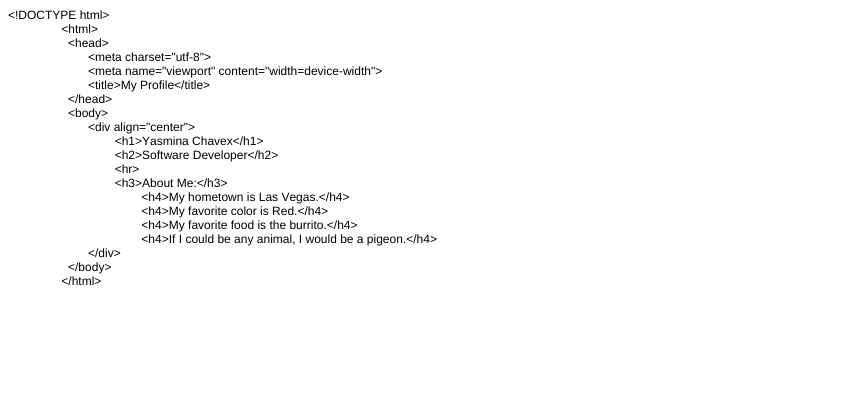
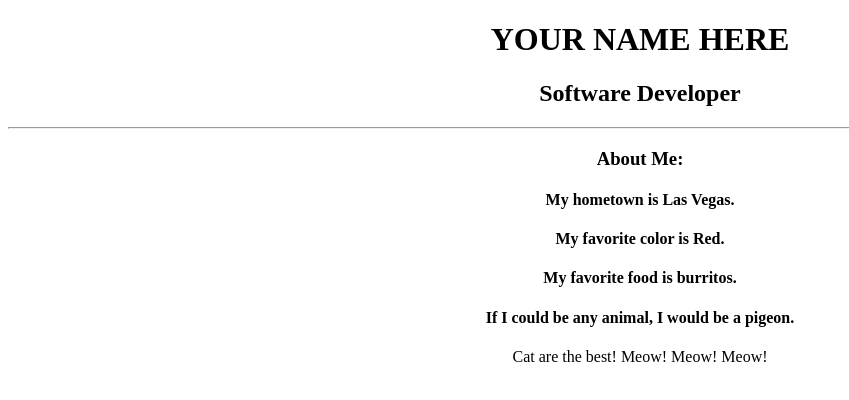
Before and after one commit to yasminachavez/My-First-Repo-UNLV-YC, a plain HTML site: page index.html in a window 1280 px wide. Shown: the whole page, without its empty margins (0-849 px from the left). Drawn offline with Linux system fonts and the light colour scheme.

Commit message:
cats rule

```diff
--- a/index.html
+++ b/index.html
@@ -1,37 +1,21 @@
-<!DOCTYPE html PUBLIC "-//W3C//DTD HTML 4.01//EN" "http://www.w3.org/TR/html4/strict.dtd">
+<!DOCTYPE html>
 		<html>
 		  <head>
-  <meta http-equiv="Content-Type" content="text/html; charset=utf-8">
-  <meta http-equiv="Content-Style-Type" content="text/css">
-  <title></title>
-  <meta name="Generator" content="Cocoa HTML Writer">
-  <meta name="CocoaVersion" content="2113.6">
-  <style type="text/css">
-    p.p1 {margin: 0.0px 0.0px 0.0px 0.0px; font: 12.0px Helvetica; -webkit-text-stroke: #000000}
-    span.s1 {font-kerning: none}
-    span.Apple-tab-span {white-space:pre}
-  </style>
+			<meta charset="utf-8">
+			<meta name="viewport" content="width=device-width">
+			<title>My Profile</title>
 		  </head>
 		  <body>
-<p class="p1"><span class="s1">&lt;!DOCTYPE html&gt;</span></p>
-<p class="p1"><span class="s1"><span class="Apple-tab-span">	</span><span class="Apple-tab-span">	</span>&lt;html&gt;</span></p>
-<p class="p1"><span class="s1"><span class="Apple-tab-span">	</span><span class="Apple-tab-span">	</span><span class="Apple-converted-space">  </span>&lt;head&gt;</span></p>
-<p class="p1"><span class="s1"><span class="Apple-tab-span">	</span><span class="Apple-tab-span">	</span><span class="Apple-tab-span">	</span>&lt;meta charset="utf-8"&gt;</span></p>
-<p class="p1"><span class="s1"><span class="Apple-tab-span">	</span><span class="Apple-tab-span">	</span><span class="Apple-tab-span">	</span>&lt;meta name="viewport" content="width=device-width"&gt;</span></p>
-<p class="p1"><span class="s1"><span class="Apple-tab-span">	</span><span class="Apple-tab-span">	</span><span class="Apple-tab-span">	</span>&lt;title&gt;My Profile&lt;/title&gt;</span></p>
-<p class="p1"><span class="s1"><span class="Apple-tab-span">	</span><span class="Apple-tab-span">	</span><span class="Apple-converted-space">  </span>&lt;/head&gt;</span></p>
-<p class="p1"><span class="s1"><span class="Apple-tab-span">	</span><span class="Apple-tab-span">	</span><span class="Apple-converted-space">  </span>&lt;body&gt;</span></p>
-<p class="p1"><span class="s1"><span class="Apple-tab-span">	</span><span class="Apple-tab-span">	</span><span class="Apple-tab-span">	</span>&lt;div align="center"&gt;</span></p>
-<p class="p1"><span class="s1"><span class="Apple-tab-span">	</span><span class="Apple-tab-span">	</span><span class="Apple-tab-span">	</span><span class="Apple-tab-span">	</span>&lt;h1&gt;Yasmina Chavex&lt;/h1&gt;</span></p>
-<p class="p1"><span class="s1"><span class="Apple-tab-span">	</span><span class="Apple-tab-span">	</span><span class="Apple-tab-span">	</span><span class="Apple-tab-span">	</span>&lt;h2&gt;Software Developer&lt;/h2&gt;</span></p>
-<p class="p1"><span class="s1"><span class="Apple-tab-span">	</span><span class="Apple-tab-span">	</span><span class="Apple-tab-span">	</span><span class="Apple-tab-span">	</span>&lt;hr&gt;</span></p>
-<p class="p1"><span class="s1"><span class="Apple-tab-span">	</span><span class="Apple-tab-span">	</span><span class="Apple-tab-span">	</span><span class="Apple-tab-span">	</span>&lt;h3&gt;About Me:&lt;/h3&gt;</span></p>
-<p class="p1"><span class="s1"><span class="Apple-tab-span">	</span><span class="Apple-tab-span">	</span><span class="Apple-tab-span">	</span><span class="Apple-tab-span">	</span><span class="Apple-tab-span">	</span>&lt;h4&gt;My hometown is Las Vegas.&lt;/h4&gt;</span></p>
-<p class="p1"><span class="s1"><span class="Apple-tab-span">	</span><span class="Apple-tab-span">	</span><span class="Apple-tab-span">	</span><span class="Apple-tab-span">	</span><span class="Apple-tab-span">	</span>&lt;h4&gt;My favorite color is Red.&lt;/h4&gt;</span></p>
-<p class="p1"><span class="s1"><span class="Apple-tab-span">	</span><span class="Apple-tab-span">	</span><span class="Apple-tab-span">	</span><span class="Apple-tab-span">	</span><span class="Apple-tab-span">	</span>&lt;h4&gt;My favorite food is the burrito.&lt;/h4&gt;</span></p>
-<p class="p1"><span class="s1"><span class="Apple-tab-span">	</span><span class="Apple-tab-span">	</span><span class="Apple-tab-span">	</span><span class="Apple-tab-span">	</span><span class="Apple-tab-span">	</span>&lt;h4&gt;If I could be any animal, I would be a pigeon.&lt;/h4&gt;</span></p>
-<p class="p1"><span class="s1"><span class="Apple-tab-span">	</span><span class="Apple-tab-span">	</span><span class="Apple-tab-span">	</span>&lt;/div&gt;</span></p>
-<p class="p1"><span class="s1"><span class="Apple-tab-span">	</span><span class="Apple-tab-span">	</span><span class="Apple-converted-space">  </span>&lt;/body&gt;</span></p>
-<p class="p1"><span class="s1"><span class="Apple-tab-span">	</span><span class="Apple-tab-span">	</span>&lt;/html&gt;</span></p>
+			<div align="center">
+				<h1>YOUR NAME HERE</h1>
+				<h2>Software Developer</h2>
+				<hr>
+				<h3>About Me:</h3>
+					<h4>My hometown is Las Vegas.</h4>
+					<h4>My favorite color is Red.</h4>
+					<h4>My favorite food is burritos.</h4>
+					<h4>If I could be any animal, I would be a pigeon.</h4>
+          <p> Cat are the best! Meow! Meow! Meow!</p>
+			</div>
 		  </body>
 		</html>
```
Lines whose indentation alone changed are shown as unchanged.
